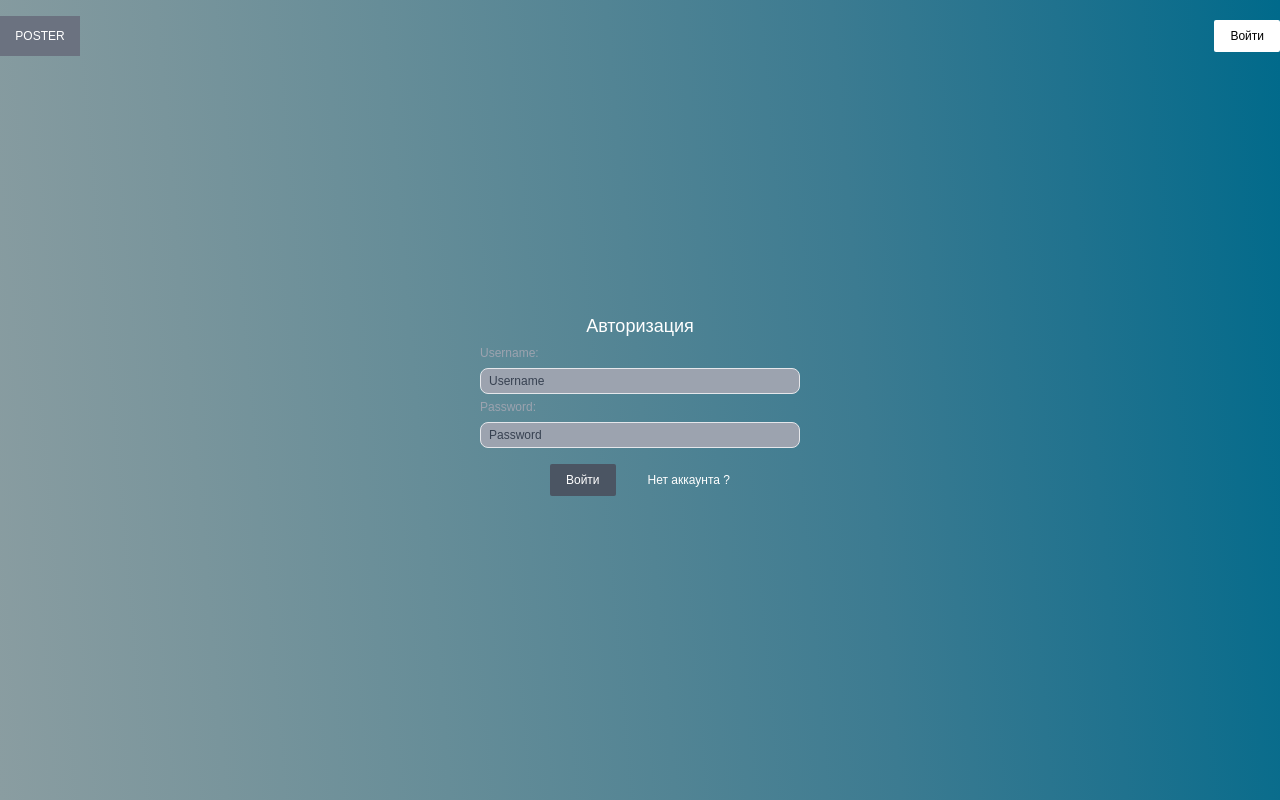
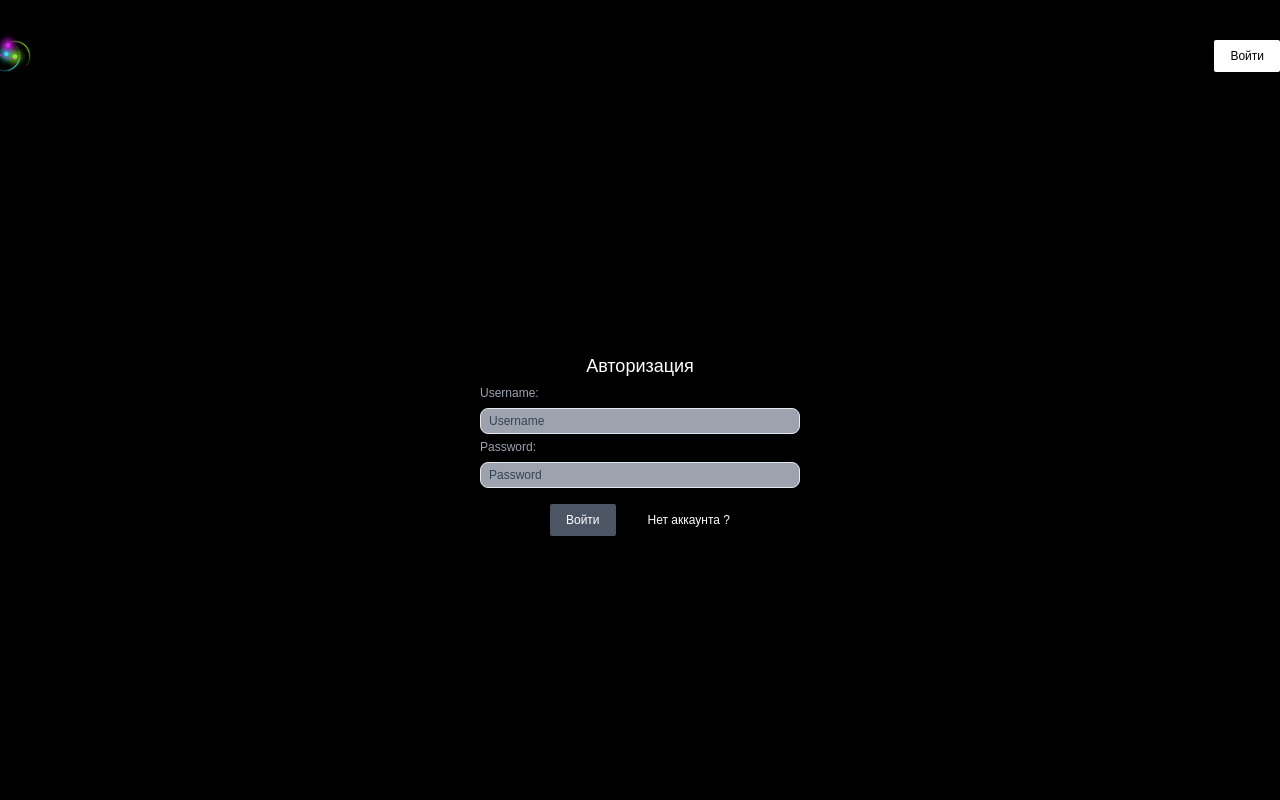
Before and after one commit to ClydeEroor/olx-client, a React (Create React App) app: page /login in a window 1280 px wide. Built offline with nearby package versions, Linux system fonts and the light colour scheme; no server answers.

Commit message:
Comment finished 101%;

```diff
--- a/src/components/CommentItem.jsx
+++ b/src/components/CommentItem.jsx
@@ -1,10 +1,13 @@
 import React from 'react';
 
 const CommentItem = ({cmt}) => {
+
+    const avatar = cmt.comment.trim().toUpperCase().split('').slice(0, 2)
     return (
+
         <div className="flex items-center gap-3 ">
             <div className="flex items-center justify-center shrink-0 rounded-full w-10 h-10 bg-blue-300 text-sm">
-                Avatar
+                {avatar}
             </div>
             <div className="flex text-gray-300 text-[10px]">{cmt.comment}</div>
         </div>
--- a/src/components/Navbar.jsx
+++ b/src/components/Navbar.jsx
@@ -21,9 +21,12 @@ const Navbar = () => {
 
 
     return (
-        <div className="flex py-4 justify-between items-center">
-            <span className="flex justify-center items-center w-20 h-10 bg-gray-500  text-xs text-white">POSTER</span>
-
+        <div className="flex py-10 justify-between items-center relative">
+            <div className="container-logo">
+                <div className="ring"></div>
+                <div className="ring"></div>
+                <div className="ring"></div>
+            </div>
             {
                 isAuth && <ul className="flex gap-8">
                     <li>
--- a/src/index.css
+++ b/src/index.css
@@ -9,5 +9,92 @@
     /*background: -webkit-linear-gradient(to right, #243B55, #141E30);  !* Chrome 10-25, Safari 5.1-6 *!*/
     /*background: linear-gradient(to right, #243B55, #141E30); !* W3C, IE 10+/ Edge, Firefox 16+, Chrome 26+, Opera 12+, Safari 7+ *!*/
     min-height: 100vh;
-    background-image: linear-gradient(85deg, #8a9da1 0, #79959c 16.67%, #668d98 33.33%, #528494 50%, #3c7b91 66.67%, #20728e 83.33%, #006a8b 100%);  }
+    background: #000;
+  }
 }
+.container-logo {
+  position: relative;
+  display: flex;
+  justify-content: center;
+  align-items: center;
+
+}
+.ring {
+  --tw-ring-shadow: var(--toastify-color-dark);
+}
+
+.container-logo .ring {
+  position: relative;
+  width: 30px;
+  height: 30px;
+  margin: -10px;
+  border-radius: 50%;
+  border: 0px solid transparent;
+  border-top: 0.5px solid #24ecff;
+  animation: animate 4s linear infinite;
+}
+@keyframes animate {
+  0% {
+    transform: rotate(0deg);
+  }
+  100% {
+    transform: rotate(360deg);
+  }
+}
+
+.container-logo .ring::before {
+  content: '';
+  position: absolute;
+  top: 12px;
+  right: 15px;
+  border-radius: 50%;
+  width: 5px;
+  height: 5px;
+  background: #24ecff;
+  box-shadow: 0 0 0 3px #24ecff33, 0 0 0 5px #24ecff22, 0 0 0 7px #24ecff11, 0 0 7px #24ecff, 0 0 12px #24ed00;
+}
+
+.container-logo .ring:nth-child(2) {
+  animation: animate2 4s linear infinite;
+  animation-delay: -1s;
+  border-top: 0px solid transparent;
+  border-left: 0.5px solid #93ff2d;
+}
+.container-logo .ring:nth-child(2)::before {
+  content: '';
+  position: absolute;
+  bottom: 12px;
+  left: 12px;
+  border-radius: 50%;
+  width: 5px;
+  height: 5px;
+  background: #93ec2d;
+  box-shadow: 0 0 0 3px #93ec2d33, 0 0 0 5px #93ec2d22, 0 0 0 7px #93ec2d11, 0 0 7px #93ec2d, 0 0 12px #93ec2d;
+}
+@keyframes animate2 {
+  0% {
+    transform: rotate(360deg);
+  }
+  100% {
+    transform: rotate(0deg);
+  }
+}
+
+.container-logo .ring:nth-child(3) {
+  animation: animate2 4s linear infinite;
+  animation-delay: -3s;
+  position: absolute;
+  top: -11.66px;
+  border-top: 0px solid transparent;
+  border-left: 0.5px solid #e41cf8;
+}
+
+.container-logo .ring:nth-child(3)::before {
+  content: '';
+  position: absolute;
+  border-radius: 50%;
+  width: 5px;
+  height: 5px;
+  background: #e41cf8;
+  box-shadow: 0 0 0 3px #e41cf833, 0 0 0 5px #e41cf822, 0 0 0 7px #e41cf811, 0 0 7px #e41cf8, 0 0 12px #e41cf8;
+}
--- a/src/index.js
+++ b/src/index.js
@@ -10,7 +10,8 @@ const root = ReactDOM.createRoot(document.getElementById('root'));
 root.render(
     <BrowserRouter>
         <Provider store={store}>
-            <App/>
+            <App>
+            </App>
         </Provider>
     </BrowserRouter>
 )
--- a/src/pages/RegisterPage.jsx
+++ b/src/pages/RegisterPage.jsx
@@ -19,6 +19,7 @@ export const RegisterPage = () => {
         if (status) {
             console.log(status)
             toast(status.status)
+
         }
     },[status])
 
--- a/src/redux/features/auth/authSlice.js
+++ b/src/redux/features/auth/authSlice.js
@@ -155,5 +155,4 @@ console.log(authSlice)
 
 export const checkIsAuth = state => Boolean(state.auth.token)
 
-export default authSlice.reducer
 export const { logOut } = authSlice.actions
--- a/src/redux/features/post/postSlice.js
+++ b/src/redux/features/post/postSlice.js
@@ -117,5 +117,3 @@ export const postSlice = createSlice({
         }
     }
 )
-
-export default postSlice.reducer
--- a/src/redux/store.js
+++ b/src/redux/store.js
@@ -1,12 +1,12 @@
 import { configureStore } from '@reduxjs/toolkit'
-import authSlice from "./features/auth/authSlice";
-import PostSlice from "./features/post/postSlice";
+import {authSlice} from "./features/auth/authSlice";
+import {postSlice} from "./features/post/postSlice";
 import {commentSlice} from "./features/comment/commentSlice";
 
 export const store = configureStore({
     reducer: {
-        auth: authSlice,
-        post: PostSlice,
-        comment: commentSlice,
+        auth: authSlice.reducer,
+        post: postSlice.reducer,
+        comment: commentSlice.reducer,
     },
 })
```
